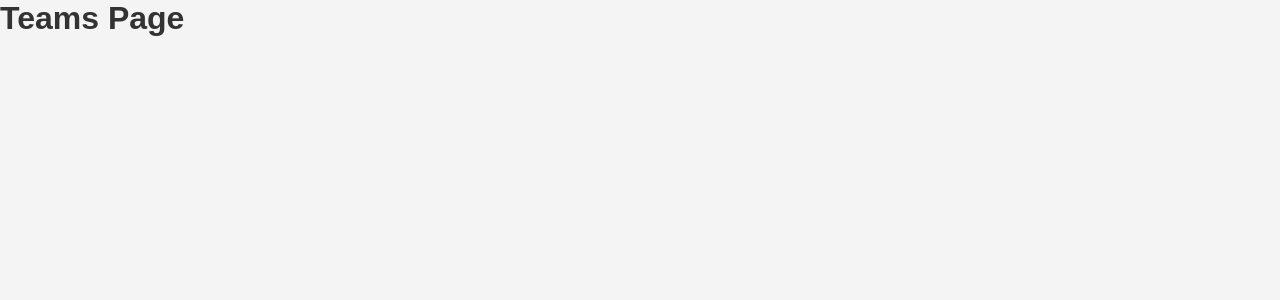
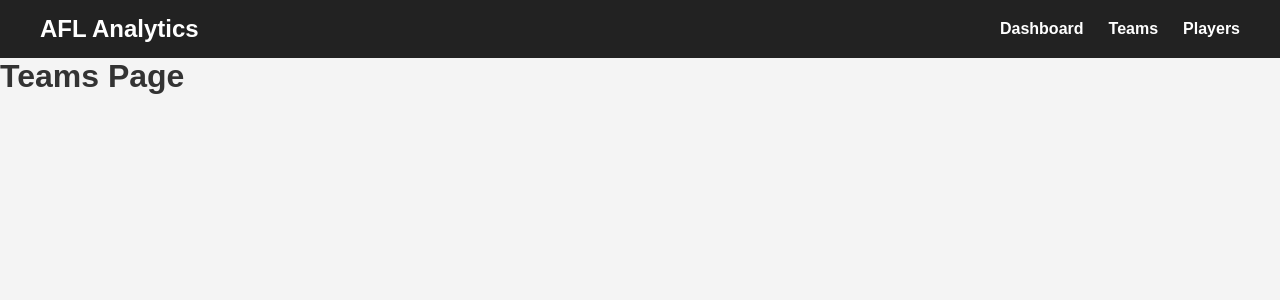
Before and after one commit to sakshi-nandgude/AFL_Analytics, a React app in the folder frontend/: page /teams in a window 1280 px wide. Shown: the top 300 px of the page. Built offline with nearby package versions, Linux system fonts and the light colour scheme; the HTML template or start-up script is replaced by a standard one.

Commit message:
Add navigation bar and shared application layout

```diff
--- a/frontend/src/App.jsx
+++ b/frontend/src/App.jsx
@@ -1,4 +1,6 @@
 import { BrowserRouter, Routes, Route } from "react-router-dom";
+
+import Navbar from "./components/Navbar";
 
 import Dashboard from "./pages/Dashboard";
 import Teams from "./pages/Teams";
@@ -8,29 +10,21 @@ import NotFound from "./pages/NotFound";
 function App() {
     return (
         <BrowserRouter>
+
+            <Navbar />
+
             <Routes>
 
-                <Route
-                    path="/"
-                    element={<Dashboard />}
-                />
+                <Route path="/" element={<Dashboard />} />
 
-                <Route
-                    path="/teams"
-                    element={<Teams />}
-                />
+                <Route path="/teams" element={<Teams />} />
 
-                <Route
-                    path="/players"
-                    element={<Players />}
-                />
+                <Route path="/players" element={<Players />} />
 
-                <Route
-                    path="*"
-                    element={<NotFound />}
-                />
+                <Route path="*" element={<NotFound />} />
 
             </Routes>
+
         </BrowserRouter>
     );
 }
--- a/frontend/src/components/Navbar.jsx
+++ b/frontend/src/components/Navbar.jsx
@@ -0,0 +1,26 @@
+import { Link } from "react-router-dom";
+import "../styles/navbar.css";
+
+function Navbar() {
+    return (
+        <nav>
+            <h2>AFL Analytics</h2>
+
+            <ul>
+                <li>
+                    <Link to="/">Dashboard</Link>
+                </li>
+
+                <li>
+                    <Link to="/teams">Teams</Link>
+                </li>
+
+                <li>
+                    <Link to="/players">Players</Link>
+                </li>
+            </ul>
+        </nav>
+    );
+}
+
+export default Navbar;
--- a/frontend/src/styles/navbar.css
+++ b/frontend/src/styles/navbar.css
@@ -0,0 +1,27 @@
+nav {
+    display: flex;
+    justify-content: space-between;
+    align-items: center;
+    padding: 15px 40px;
+    background: #222;
+}
+
+nav h2 {
+    color: white;
+}
+
+nav ul {
+    display: flex;
+    list-style: none;
+    gap: 25px;
+}
+
+nav a {
+    color: white;
+    text-decoration: none;
+    font-weight: bold;
+}
+
+nav a:hover {
+    color: #61dafb;
+}
```
